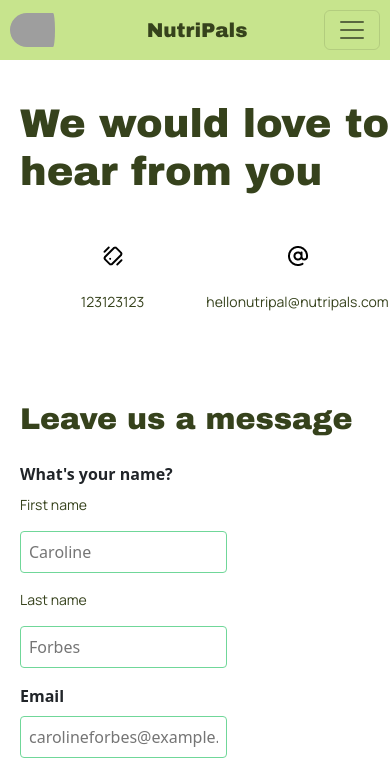
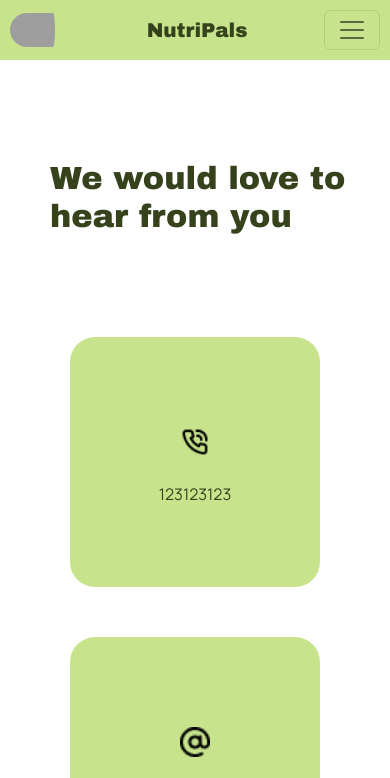
Before and after one commit to NutriPall/NutriPals, a React (Vite) app in the folder frontend/: page / in a window 390 px wide. Shown: the top 778 px of the page. Built offline with nearby package versions, Linux system fonts and the light colour scheme; grey boxes are pictures that could not be loaded.

Commit message:
add style to the contactUs page + popup

```diff
--- a/frontend/package.json
+++ b/frontend/package.json
@@ -14,7 +14,8 @@
     "react": "^18.2.0",
     "react-bootstrap": "^2.7.2",
     "react-dom": "^18.2.0",
-    "react-router-dom": "^6.10.0"
+    "react-router-dom": "^6.10.0",
+    "reactjs-popup": "^2.0.5"
   },
   "devDependencies": {
     "@vitejs/plugin-react": "^3.0.1",
--- /dev/null
+++ b/frontend/src/components/PopUp/PopUp.css
@@ -0,0 +1,35 @@
+.popup {
+    position: fixed;
+    top:0;
+    left: 0;
+    width: 100%;
+    height: 100vh;
+    background-color: rgba(0, 0, 0, 0.2);
+    display: flex;
+    justify-content: center;
+    align-items: center;
+}
+
+.popup-inner {
+    display: flex;
+    justify-content: center;
+    align-items: center;
+    position: relative;
+    padding: 32px;
+    width: 100%;
+    height: 300px;
+    max-width: 640px;
+    background-color: white;
+}
+
+.popup-inner .close-btn {
+    position: absolute;
+    top: 16px;
+    right: 16px;
+    background-color: var(--main-color);
+    color: var(--main-color-text);
+    border-color: var(--main-color);
+    font-family: var(--main-font-text);
+    border-radius: 5px;
+    margin-bottom: 15px;
+}
--- /dev/null
+++ b/frontend/src/components/PopUp/PopUp.jsx
@@ -0,0 +1,18 @@
+import React from 'react'
+import "./PopUp.css"
+import "../../style/App.css"
+
+
+
+const PopUp = (props) => {
+  return (props.trigger)  ? (
+    <div className='popup'>
+        <div className='popup-inner'>
+            <button className='close-btn' onClick={()=>props.setTrigger(false)}>X</button>
+            {props.children}
+        </div>
+    </div>
+  ) : ""
+}
+
+export default PopUp
--- a/frontend/src/pages/ContactUs/ContactUs.css
+++ b/frontend/src/pages/ContactUs/ContactUs.css
@@ -1,29 +1,45 @@
 .contact-us-title {
-    margin-top: 40px;
-    margin-bottom: 25px;
+  margin-top: 40px;
+  margin-bottom: 25px;
+
+}
+
+.contact-us-title-two {
+  font-size: 4em;
+  margin: 100px auto;
+  display: flex;
+  justify-content: center;
 }
 
 .contacts {
-    display: grid;
-    grid-template-columns: 1fr 1fr;
-    grid-template-rows: 1fr 1fr;
-    justify-items: center;
+    display: flex;
+    justify-content: center;
+    align-content: center;
+    margin:100px auto;
 }
 
-.phone-icon {
-    grid-area: 1 / 1 / 2 / 2 ;
+.contacts-phone {
+  margin-right: 100px;
 }
 
-.email-icon {
-    grid-area: 1 / 2 / 2 / 3 ;
+.contacts-email, .contacts-phone {
+  background-color: #c7e48d;
+  border-radius: 10%;
+  display: flex;
+  flex-direction: column;
+  justify-content: center;
+  align-items: center;
+  width: 400px;
+  height: 400px;
+
 }
 
-.phone-text {
-    grid-area: 2 / 1 / 3 / 2 ;
+.email-icon, .phone-icon {
+    width: 50px;
 }
 
-.email-text {
-    grid-area: 2 / 2 / 3 / 3;
+.phone-text, .email-text {
+   font-size: 1.5em;
 }
 
 form {
@@ -36,7 +52,12 @@
 
   label {
     font-weight: bold;
-    margin-bottom: 0.5rem;
+    margin-bottom: 1rem;
+    font-size: 1.5em;
+  }
+
+  .small-label {
+    font-size: 1em;
   }
 
   input[type="text"],
@@ -63,3 +84,54 @@
   input[type="submit"]:hover {
     background-color: var(--secondary-color);
   }
+
+
+
+  @media only screen and (max-width: 700px) {
+    form {
+      align-items: center;
+      margin-left: 20px;
+    }
+
+    .contact-us-title {
+      display: flex;
+      justify-content: center;
+    }
+
+    .contacts {
+      display: flex;
+      flex-direction: column;
+      justify-content: center;
+      align-content: center;
+      margin:100px auto;
+    }
+
+    .contacts-email, .contacts-phone {
+      flex-direction: column;
+      width: 250px;
+      height: 250px;
+      margin: auto 50px;
+    }
+
+    .contacts-phone {
+      margin-bottom: 50px;
+    }
+
+    .phone-text, .email-text {
+      font-size: 1em;
+    }
+
+    .email-icon, .phone-icon {
+      width: 30px;
+    }
+
+    .contact-us-title-two {
+      font-size: 2em;
+      margin: 100px 30px;
+      display: flex;
+      flex-wrap: wrap;
+      word-break:normal;
+      justify-content: center;
+    }
+
+  }
--- a/frontend/src/pages/ContactUs/ContactUs.jsx
+++ b/frontend/src/pages/ContactUs/ContactUs.jsx
@@ -1,8 +1,10 @@
 import React from "react";
+import PopUp from "@components/PopUp/PopUp";
 import { useState } from "react";
 import phone from "./images/phone-icon.png"
 import email from "./images/email-icon.png";
 import "./ContactUs.css";
+import "../../style/App.css"
 
 const ContactUs = () => {
   const [value, setValue] = useState({
@@ -12,7 +14,13 @@
     comments: "",
   });
 
-  const handleSubmit = (e) => e.preventDefault();
+  const [buttonPopUp, setButtonPopUp] = useState(false)
+
+  const handleSubmit = (e) => {
+    e.preventDefault();
+    setButtonPopUp(true)
+
+  }
   const handleChange = (e) =>
     setValue({ ...value, [e.target.name]: e.target.value });
   //   const handleChangeComments = (e) => setValue({...value, comments:e.target.value})
@@ -20,19 +28,23 @@
   //   const handleChangeLastName = (e) => setValue({...value, name,last:e.target.value})
 
   return (
-    <div>
-      <h1 className="contact-us-title">We would love to hear from you</h1>
+    <div className="contact-div">
+      <h1 className="contact-us-title contact-us-title-two ">We would love to hear from you</h1>
       <div className="contacts">
-      <img id="phone-icon" src={phone} alt="email icon" />
-      <img className="email-icon" src={email} alt="email icon" />
-      <p className="phone-text">123123123</p>
-      <p className="email-text">hellonutripal@nutripals.com</p>
+        <div className="contacts-phone">
+          <img className="phone-icon" src={phone} alt="email icon" />
+          <p className="phone-text">123123123</p>
+        </div>
+        <div className="contacts-email">
+          <img className="email-icon" src={email} alt="email icon" />
+          <p className="email-text">hellonutripal@nutripals.com</p>
+        </div>
       </div>
       <h2 className="contact-us-title">Leave us a message</h2>
       <form action="" onSubmit={handleSubmit}>
         <label htmlFor="name">What's your name?</label>
-        <p>First name</p>
-        <input
+        <p className="small-label">First name</p>
+        <input required
           type="text"
           name="firstName"
           id="name"
@@ -40,8 +52,8 @@
           value={value.firstName}
           onChange={handleChange}
         />
-        <p>Last name</p>
-        <input
+        <p className="small-label">Last name</p>
+        <input required
           type="text"
           name="lastName"
           id="name"
@@ -50,7 +62,7 @@
           onChange={handleChange}
         />
         <label htmlFor="email">Email</label>
-        <input
+        <input required
           type="email"
           name="email"
           id="email"
@@ -68,7 +80,11 @@
           cols="30"
           rows="5"
         ></textarea>
-        <input type="submit" value="Submit" />
+        <input required type="submit" value="Submit" onClick={handleSubmit} />
+
+        <PopUp  trigger={buttonPopUp} setTrigger={setButtonPopUp}>
+          <h2>Thank you for your feedback, {value.firstName} {value.lastName}</h2>
+        </PopUp>
       </form>
     </div>
   );
--- a/frontend/src/style/App.css
+++ b/frontend/src/style/App.css
@@ -8,6 +8,7 @@
     --main-color-links-visited: #84988c;
     --main-color-footer: #b9d1da;
 }
+
 
 .routes {
     margin-left: 20px;
```
Also changed, not shown: frontend/src/pages/ContactUs/images/phone-icon.png, 1 other file (tests, documents, lock files or other folders).
